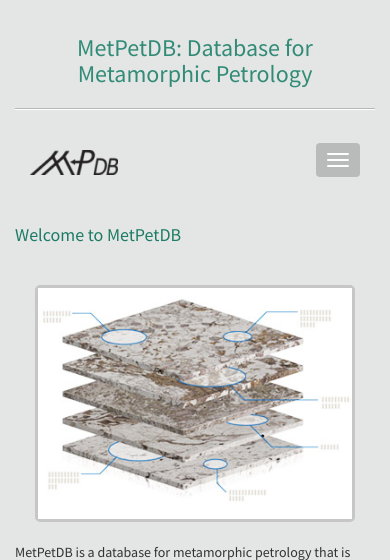
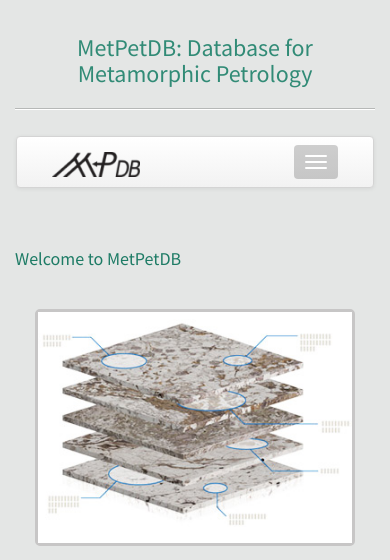
Before and after one commit to metpetdb/interface_v2, a Flask app: page / in a window 390 px wide. Shown: the top 560 px of the page. Run offline with Flask 2, Linux system fonts and the light colour scheme; parts of the project's set-up code (start-up, migrations or seed data) failed here and were passed over; some libraries are stand-ins or nearby versions.

Commit message:
stashed responsive

```diff
--- a/static/css/base.css
+++ b/static/css/base.css
@@ -5,6 +5,32 @@
 .icon-bar
 {
 background-color: white !important;
+}
+
+.navbar-inner {
+min-height: 40px;
+padding-left: 20px;
+padding-right: 20px;
+background-color: #fafafa;
+background-image: -moz-linear-gradient(top, #ffffff, #f2f2f2);
+background-image: -webkit-gradient(linear, 0 0, 0 100%, from(#ffffff), to(#f2f2f2));
+background-image: -webkit-linear-gradient(top, #ffffff, #f2f2f2);
+background-image: -o-linear-gradient(top, #ffffff, #f2f2f2);
+background-image: linear-gradient(to bottom, #ffffff, #f2f2f2);
+background-repeat: repeat-x;
+filter: progid:DXImageTransform.Microsoft.gradient(startColorstr='#ffffffff', endColorstr='#fff2f2f2', GradientType=0);
+border: 1px solid #d4d4d4;
+-webkit-border-radius: 4px;
+-moz-border-radius: 4px;
+border-radius: 4px;
+-webkit-box-shadow: 0 1px 4px rgba(0, 0, 0, 0.065);
+-moz-box-shadow: 0 1px 4px rgba(0, 0, 0, 0.065);
+box-shadow: 0 1px 4px rgba(0, 0, 0, 0.065);
+}
+
+.container-fluid
+{
+ padding: 0 !important;
 }
 
 body
--- a/templates/base.html
+++ b/templates/base.html
@@ -13,6 +13,8 @@
     <h3 class="brand" id="page_title">MetPetDB: Database for Metamorphic Petrology</h3>
     <hr>
    <div class="container-fluid">
+<div class = "navbar">
+<div class = "navbar-inner">
           <div class="navbar-header">
             <button type="button" class="navbar-toggle" data-toggle="collapse" data-target=".navbar-collapse">
               <span class="sr-only">Toggle navigation</span>
@@ -31,7 +33,9 @@
           <li><a id="help" href="#">Help</a></li>
             </ul>
           </div><!--/.nav-collapse -->
+</div><!-- navbar inner --></div>
         </div><!--/.container-fluid -->
+
   </header>
 
 {% block title %}
```
